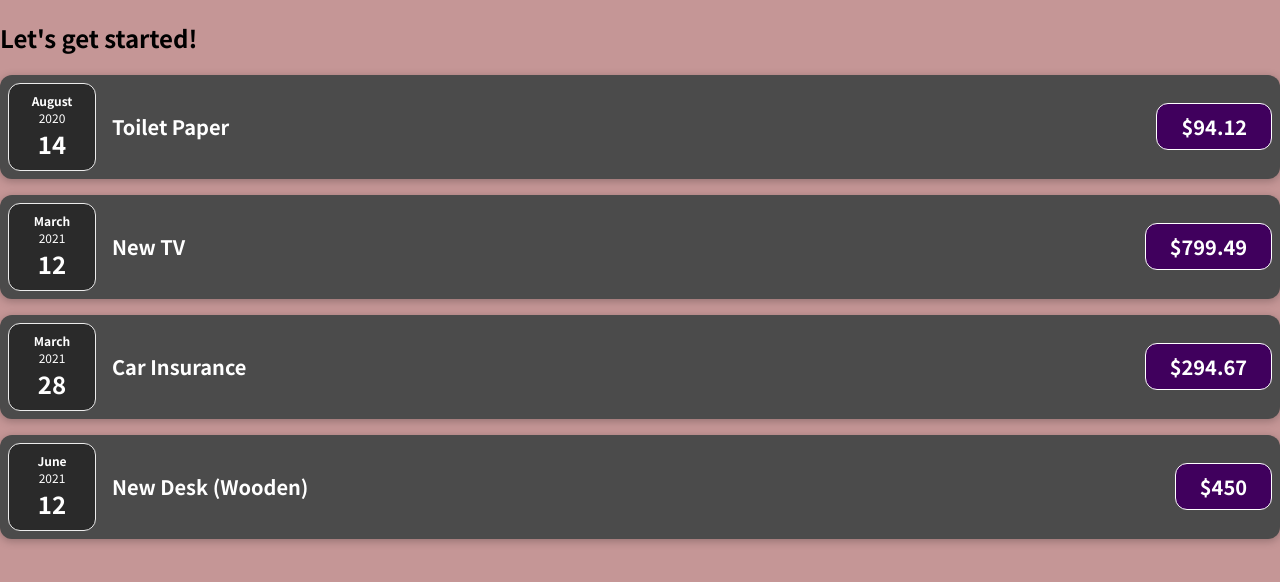
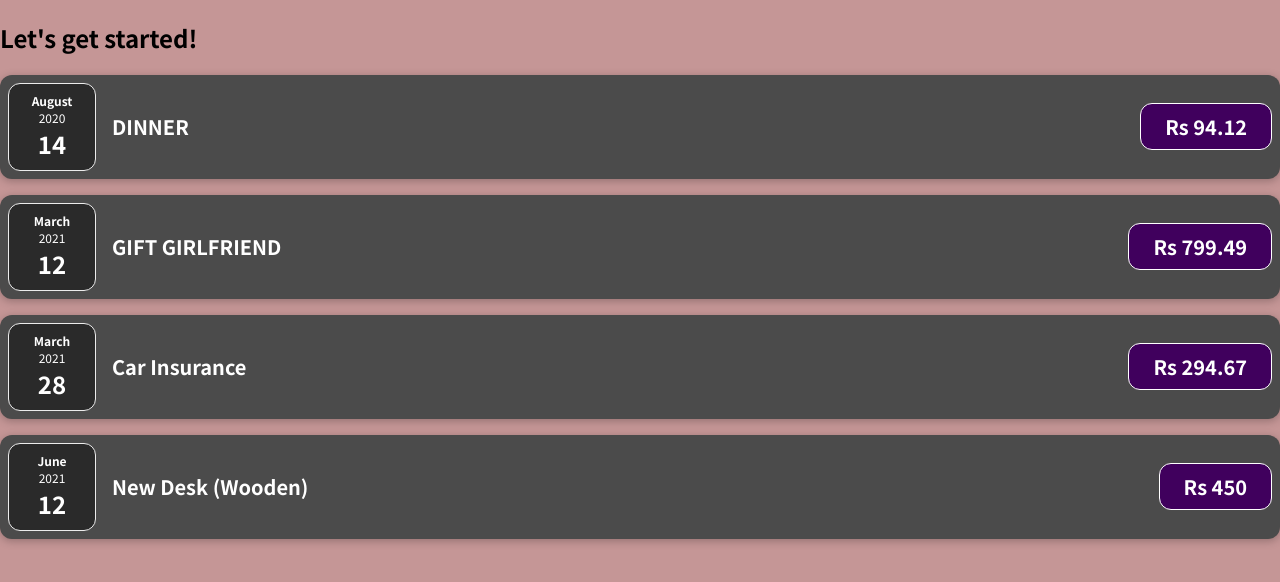
Before and after one commit to imanshgupta/reactjs, a JavaScript app in the folder reactapp/: page / in a window 1280 px wide. Shown: the top 582 px of the page. Built offline with nearby package versions, Linux system fonts and the light colour scheme.

Commit message:
basic changes

```diff
--- a/reactapp/src/App.js
+++ b/reactapp/src/App.js
@@ -4,11 +4,16 @@ function App() {
   const expenses = [
     {
       id: "e1",
-      title: "Toilet Paper",
+      title: "DINNER",
       amount: 94.12,
       date: new Date(2020, 7, 14),
     },
-    { id: "e2", title: "New TV", amount: 799.49, date: new Date(2021, 2, 12) },
+    {
+      id: "e2",
+      title: "GIFT GIRLFRIEND",
+      amount: 799.49,
+      date: new Date(2021, 2, 12),
+    },
     {
       id: "e3",
       title: "Car Insurance",
--- a/reactapp/src/components/ExpenseItem.js
+++ b/reactapp/src/components/ExpenseItem.js
@@ -7,7 +7,7 @@ function ExpenseItem(props) {
       <ExpenseDate date={props.date} />
       <div className="expense-item__description">
         <h2>{props.title}</h2>
-        <div className="expense-item__price">${props.amount}</div>
+        <div className="expense-item__price">Rs {props.amount}</div>
       </div>
     </div>
   );
```
Also changed, not shown: 1 other file (tests, documents, lock files or other folders).
